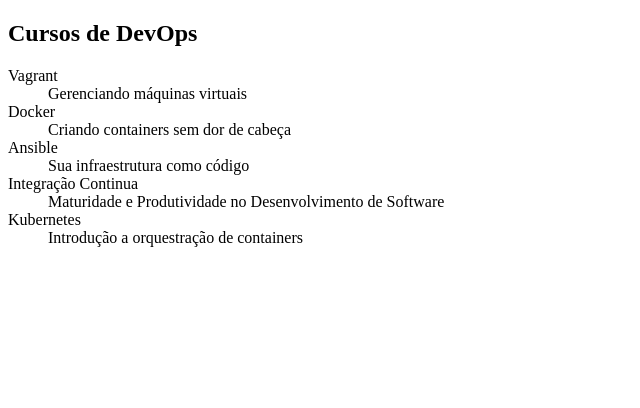
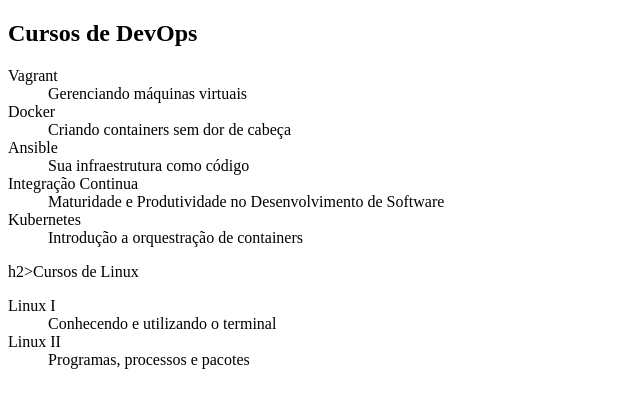
Before and after one commit to Yendak/alura-git, a plain HTML site: page index.html in a window 1280 px wide. Shown: the whole page, without its empty margins (0-640 px from the left). Drawn offline with Linux system fonts and the light colour scheme.

Commit message:
Cursos de Linux I e II adicionados

```diff
--- a/index.html
+++ b/index.html
@@ -22,5 +22,13 @@
         <dt>Kubernetes<dt>
         <dd>Introdução a orquestração de containers</dd>
     </dl>
+    h2>Cursos de Linux </h2>
+    <dl>
+        <dt>Linux I<dt>
+        <dd>Conhecendo e utilizando o terminal</dd>
+
+        <dt>Linux II<dt>
+        <dd>Programas, processos e pacotes</dd>
+    <dl>
 </body>
 </html>
```
